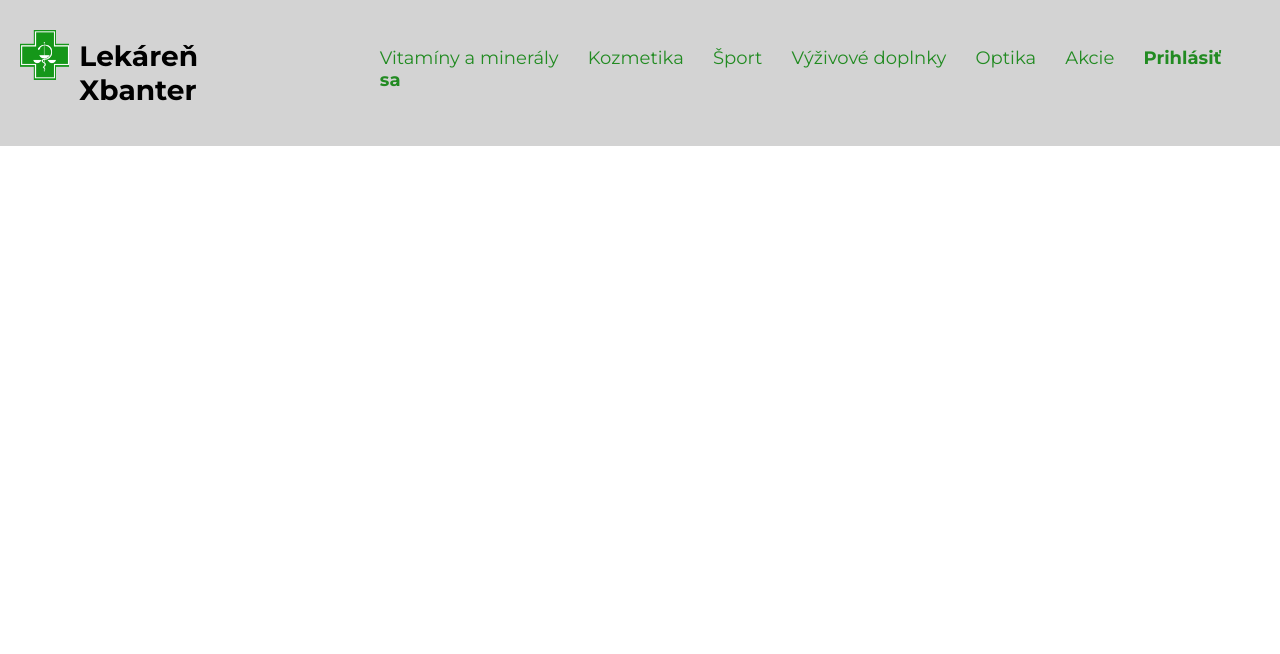
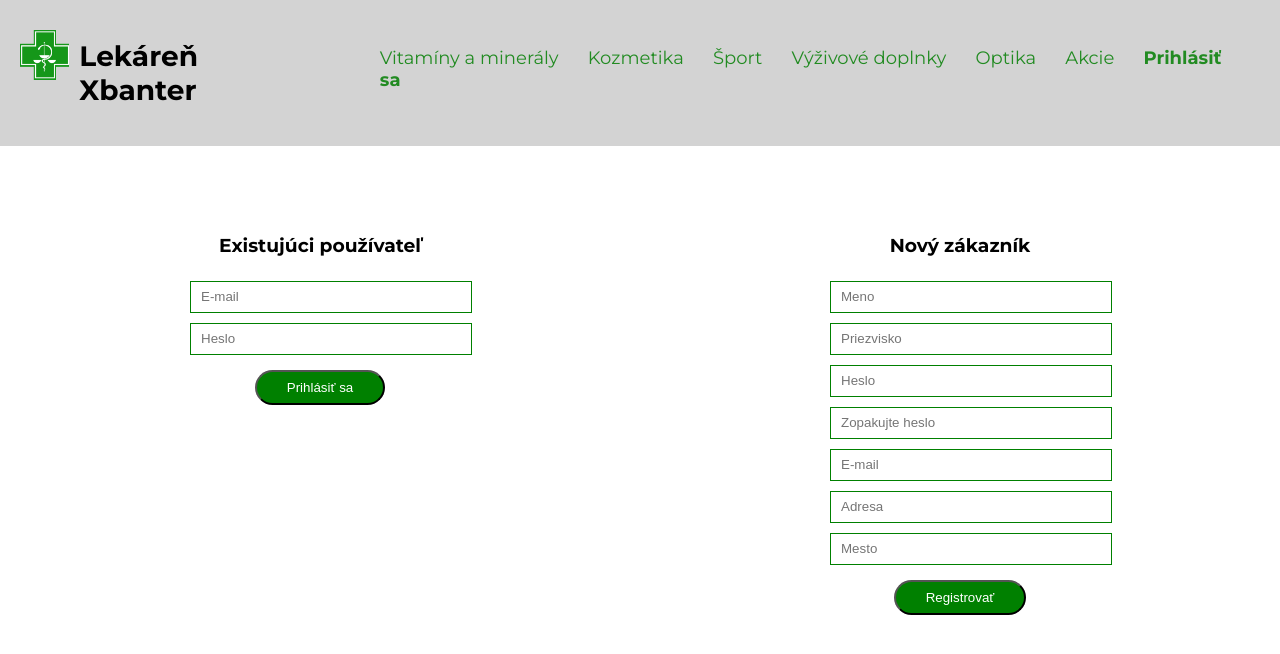
Before and after one commit to PatRusi98/LekarenWebpage, a plain HTML site: page source/login.html in a window 1280 px wide. Drawn offline with Linux system fonts and the light colour scheme.

Commit message:
login okno

```diff
--- a/source/login.html
+++ b/source/login.html
@@ -27,5 +27,37 @@
         </nav>
     </div>
 </div>
+
+<div class="login">
+    <div class="container">
+        <div class="row">
+            <div class="col-login">
+                <div class="formular">
+                    <h3>Existujúci používateľ</h3>
+                    <form>
+                        <input type="text" placeholder="E-mail">
+                        <input type="password" placeholder="Heslo">
+                    </form>
+                    <button type="submit" class="btn">Prihlásiť sa</button>
+                </div>
+            </div>
+            <div class="col-login">
+                <div class="formular">
+                    <h3>Nový zákazník</h3>
+                    <form>
+                        <input type="text" placeholder="Meno">
+                        <input type="text" placeholder="Priezvisko">
+                        <input type="password" placeholder="Heslo">
+                        <input type="password" placeholder="Zopakujte heslo">
+                        <input type="text" placeholder="E-mail">
+                        <input type="text" placeholder="Adresa">
+                        <input type="text" placeholder="Mesto">
+                    </form>
+                    <button type="submit" class="btn">Registrovať</button>
+                </div>
+            </div>
+        </div>
+    </div>
+</div>
 </body>
 </html>
--- a/source/style.css
+++ b/source/style.css
@@ -70,13 +70,59 @@ li {
 .col {
     float: left;
     width: 33.33%;
+    transition: transform 0.5s;
 }
 
 .col img {
     width: 70%;
 }
 
+.col:hover {
+    transform: translateY(-5px);
+}
+
 .row a {
     text-decoration: none;
     color: black;
 }
+
+.login  {
+    padding: 50px 0;
+}
+
+.formular {
+    width: 300px;
+    height: 400px;
+    position: relative;
+    text-align: center;
+    padding: 20px 0;
+    margin: auto;
+
+}
+
+.btn {
+    display: inline-block;
+    background: green;
+    color: white;
+    padding: 8px 30px;
+    margin: 10px 0;
+    border-radius: 30px;
+}
+
+.col-login {
+    float: left;
+    width: 50%;
+}
+
+.formular form {
+    max-width: 300px;
+    padding: 0 20px;
+}
+
+form input {
+    width: 100%;
+    height: 30px;
+    margin: 5px 0;
+    padding: 0 10px;
+    border: 1px solid green;
+}
```
